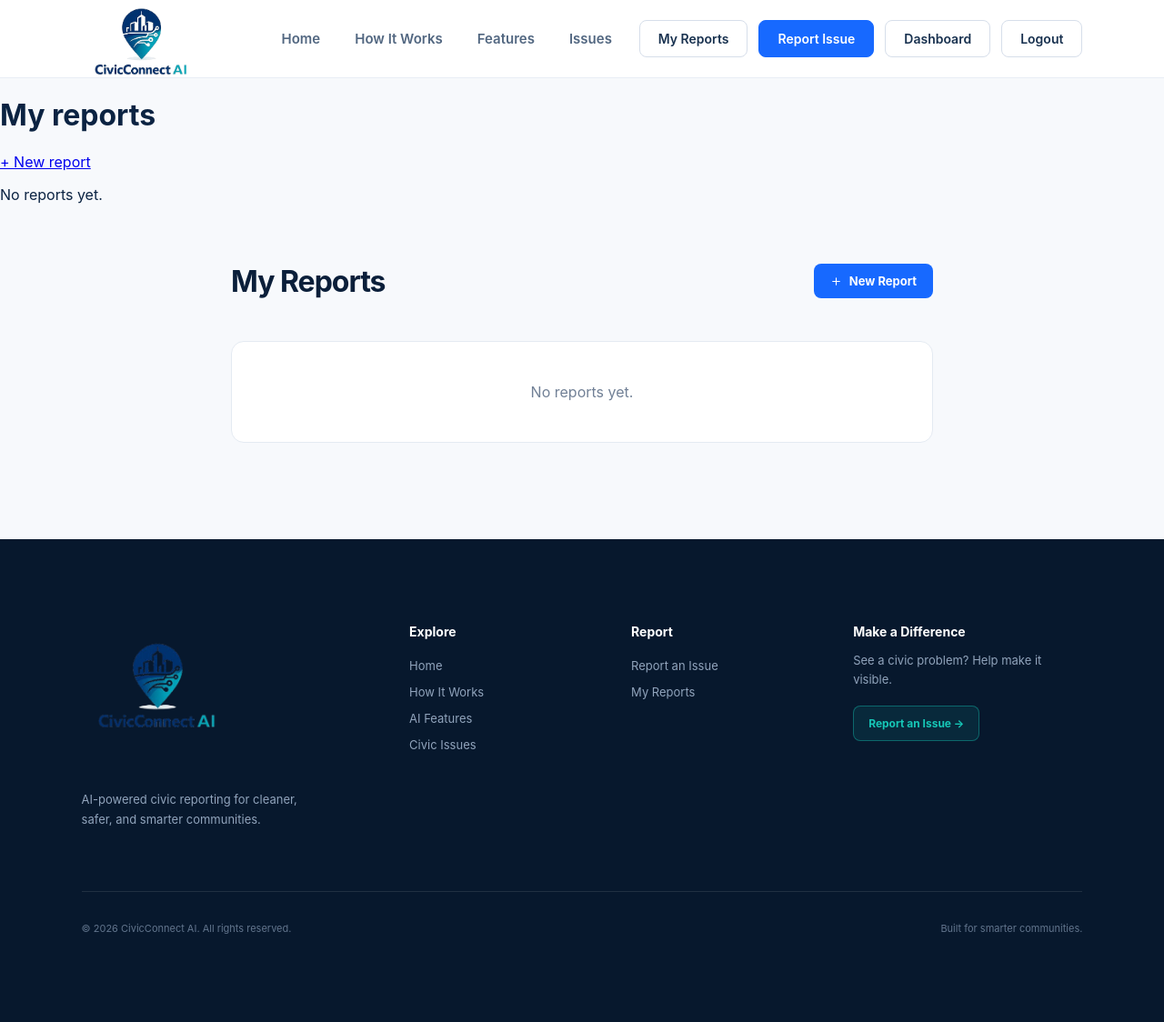
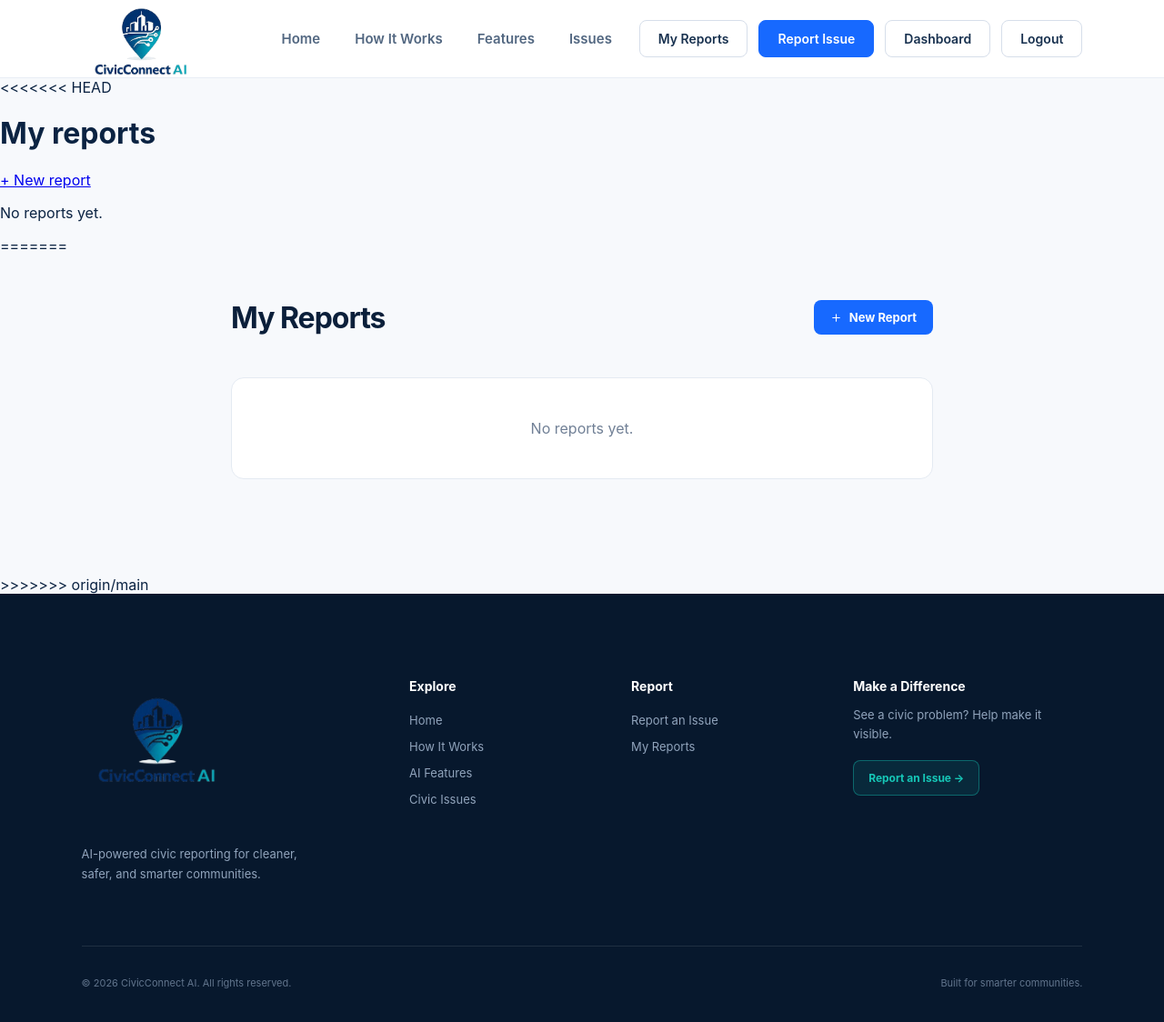
Before and after one commit to JANVI-CHATURVEDI/CivicConnect, a Django app: page /reports/ in a window 1280 px wide. Shown: the whole page at 91% size. Before the commit the page ends 1027 px from the top, so only its background shows below. Run offline with Django 5.2, Linux system fonts and the light colour scheme; the visitor is signed in with stand-in values (Sample User, id 1); data that the repository does not hold is empty.

Commit message:
Revert "Finalize report page and merge migration"

```diff
--- a/templates/mine.html
+++ b/templates/mine.html
@@ -2,6 +2,7 @@
 
 {% block content %}
 
+<<<<<<< HEAD
 <div class="head">
     <h1>My reports</h1>
     <a class="btn" href="/report/new/">+ New report</a>
@@ -32,6 +33,7 @@
 
 {% endfor %}
 
+=======
 <div class="my-reports-page">
 
     <div class="my-reports-header">
@@ -68,4 +70,5 @@
 
 </div>
 
+>>>>>>> origin/main
 {% endblock %}
```
Also changed, not shown: reports/migrations/0004_merge_0002_userprofile_0003_ai_fields.py (deleted).
